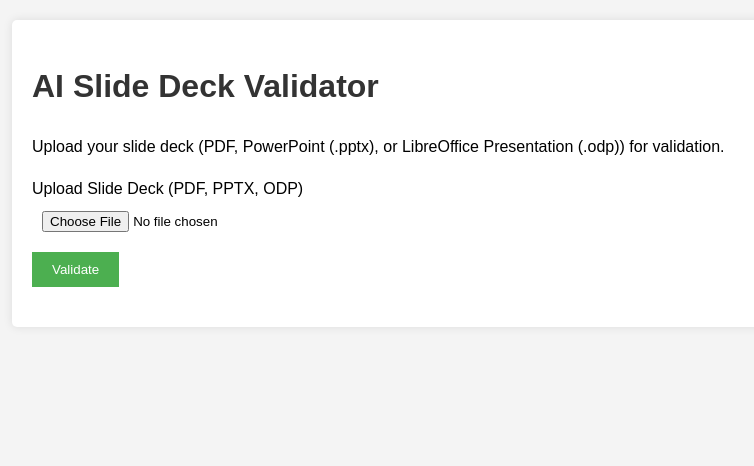
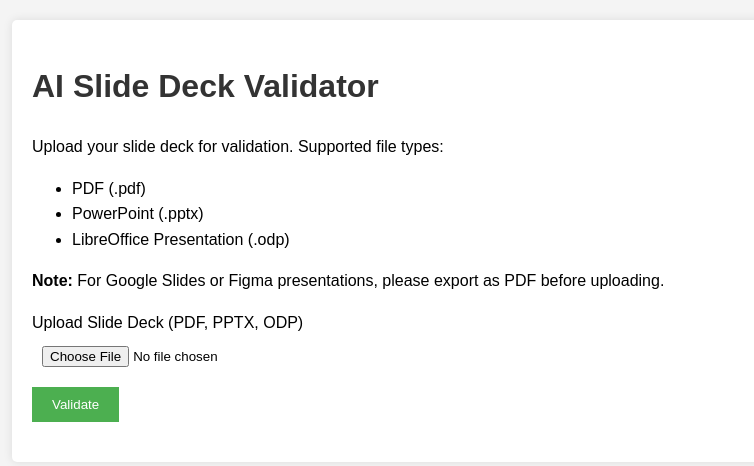
Before and after one commit to theSchein/SlideCheck, a Flask app: page / in a window 1280 px wide. Shown: the top 466 px of the page, without its empty margins (208-962 px from the left). Run offline with Flask 3, Linux system fonts and the light colour scheme.

Commit message:
Agent query: Please test uploading different file types (PDF, PPTX, ODP) and verify that they are processed correctly. Also, check if appropriate error messages are displayed for unsupported file types or Google Slides/Figma files.

```diff
--- a/app.py
+++ b/app.py
@@ -37,7 +37,7 @@ def index():
                 allowed_extensions = {'pdf', 'pptx', 'odp'}
                 file_extension = filename.rsplit('.', 1)[1].lower()
                 if file_extension not in allowed_extensions:
-                    raise ValueError(f"Unsupported file type: .{file_extension}. Supported types are PDF, PowerPoint (.pptx), and LibreOffice Presentation (.odp).")
+                    raise ValueError(f"Unsupported file type: .{file_extension}. Supported types are PDF, PowerPoint (.pptx), and LibreOffice Presentation (.odp). For Google Slides or Figma presentations, please export as PDF before uploading.")
 
                 filepath = os.path.join(app.config['UPLOAD_FOLDER'], filename)
                 form.file.data.save(filepath)
--- a/templates/index.html
+++ b/templates/index.html
@@ -9,7 +9,13 @@
 <body>
     <div class="container">
         <h1>AI Slide Deck Validator</h1>
-        <p>Upload your slide deck (PDF, PowerPoint (.pptx), or LibreOffice Presentation (.odp)) for validation.</p>
+        <p>Upload your slide deck for validation. Supported file types:</p>
+        <ul>
+            <li>PDF (.pdf)</li>
+            <li>PowerPoint (.pptx)</li>
+            <li>LibreOffice Presentation (.odp)</li>
+        </ul>
+        <p><strong>Note:</strong> For Google Slides or Figma presentations, please export as PDF before uploading.</p>
         <form method="POST" enctype="multipart/form-data">
             {{ form.hidden_tag() }}
             <div>
```
Also changed, not shown: utils/file_processor.py (+6 -4 lines).
